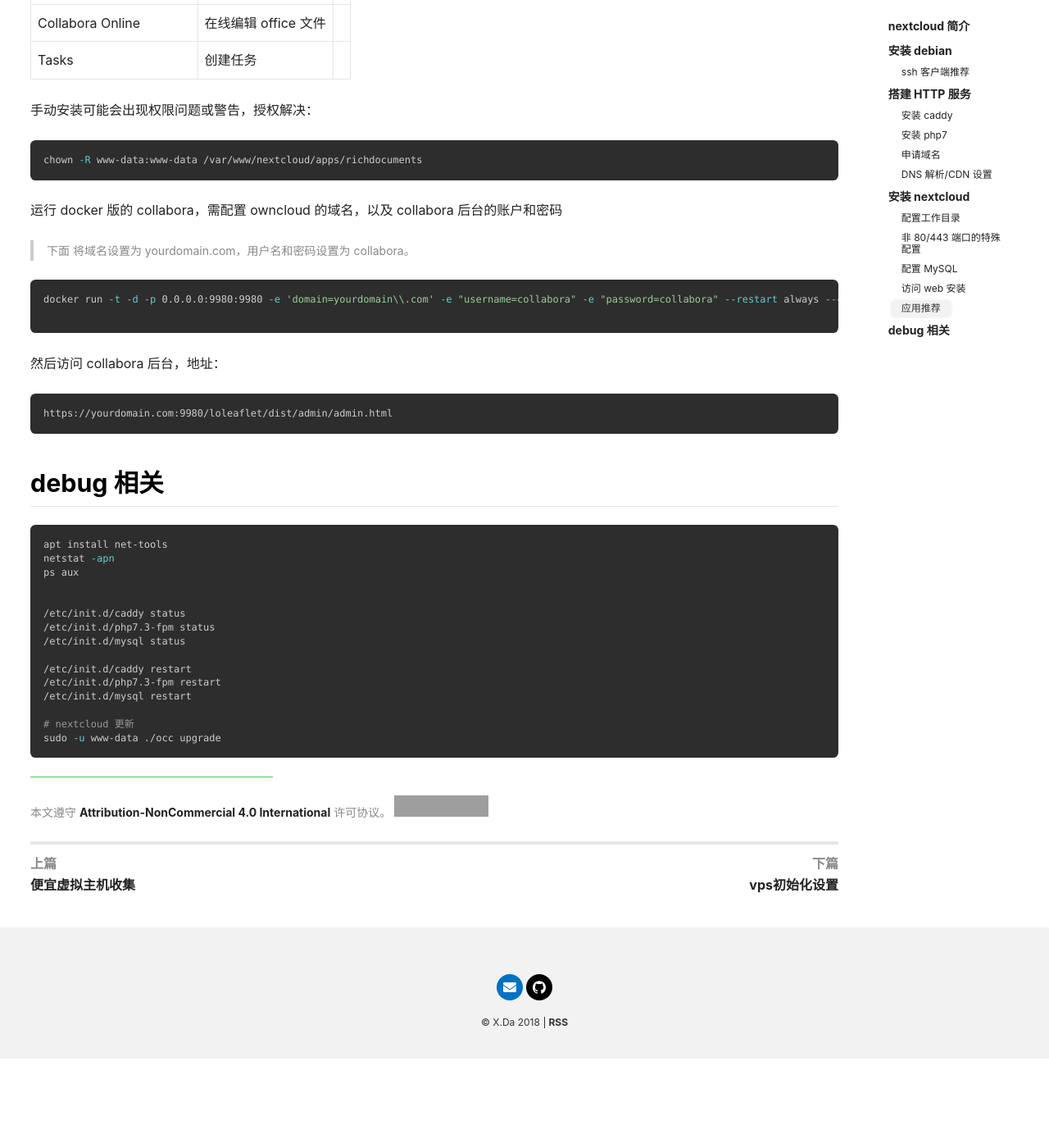
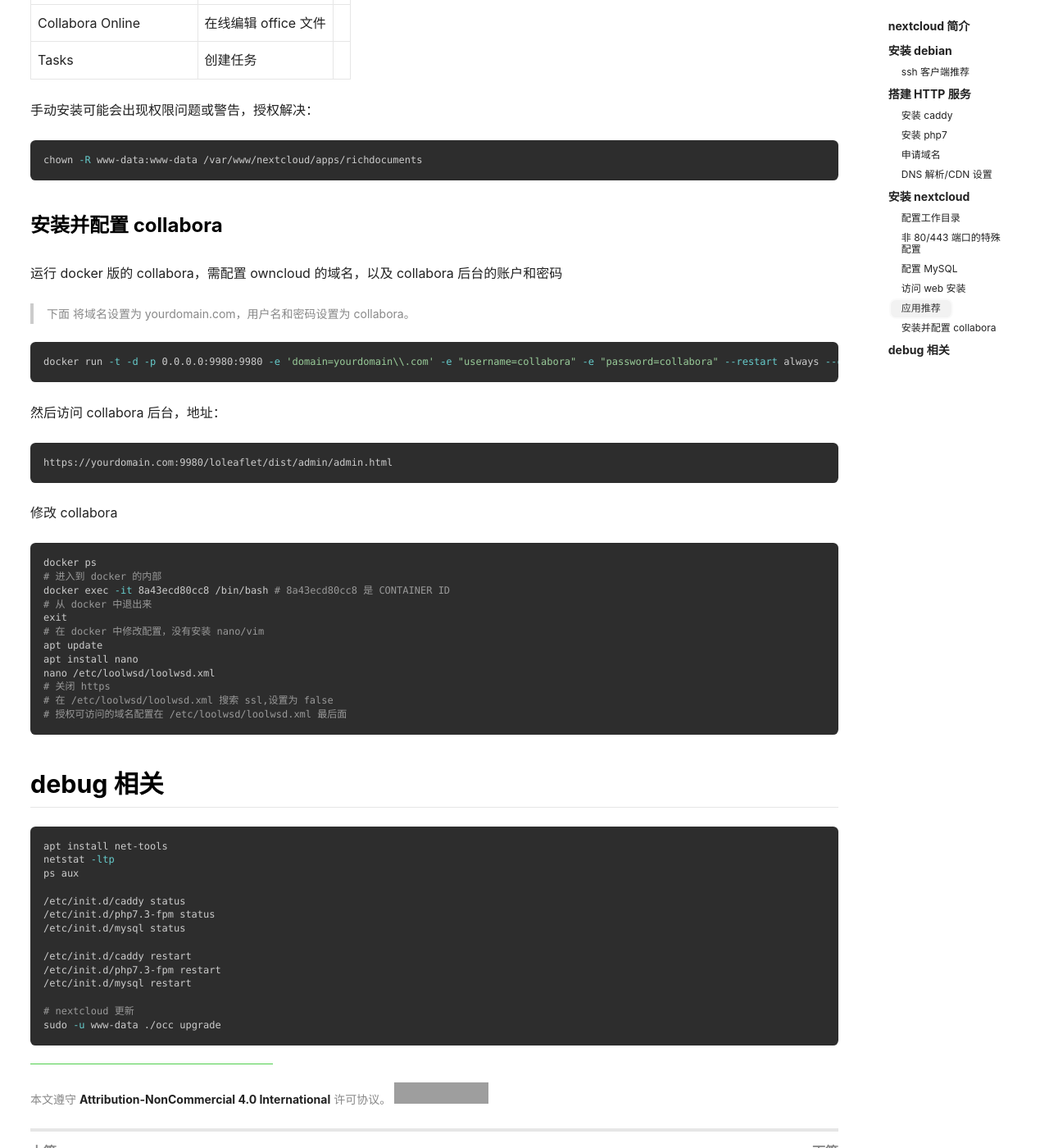
Before and after one commit to thianda91/thianda91.github.io, a Jekyll site: the page built from _posts/2018-12-27-install-nextcloud.md, in a window 1280 px wide and 1400 px high, scrolled down 8575 px. Shown: the whole window at 82% size. Built offline with Jekyll 4.4.1, drawn with Linux system fonts in a browser that asks for light colours; nearby versions of some CDN libraries; comment, search, counter and statistics services are not loaded; before the commit the page ends 9866 px from its top, so only the background shows below that; grey boxes are pictures that could not be loaded.

Commit message:
auto update

````diff
--- a/_posts/2018-12-27-install-nextcloud.md
+++ b/_posts/2018-12-27-install-nextcloud.md
@@ -381,13 +381,13 @@
 | Collabora Online         | 在线编辑 office 文件 |      |
 | Tasks                    | 创建任务             |      |
 
-
-
 手动安装可能会出现权限问题或警告，授权解决：
 
 ```sh
 chown -R www-data:www-data /var/www/nextcloud/apps/richdocuments
 ```
+
+### 安装并配置 collabora
 
 运行 docker 版的 collabora，需配置 owncloud 的域名，以及 collabora 后台的账户和密码
 
@@ -395,7 +395,6 @@
 
 ```sh
 docker run -t -d -p 0.0.0.0:9980:9980 -e 'domain=yourdomain\\.com' -e "username=collabora" -e "password=collabora" --restart always --cap-add MKNOD collabora/code
-
 ```
 
 然后访问 collabora 后台，地址：
@@ -404,15 +403,29 @@
 https://yourdomain.com:9980/loleaflet/dist/admin/admin.html
 ```
 
+修改 collabora
 
+```sh
+docker ps
+# 进入到 docker 的内部
+docker exec -it 8a43ecd80cc8 /bin/bash # 8a43ecd80cc8 是 CONTAINER ID
+# 从 docker 中退出来
+exit
+# 在 docker 中修改配置，没有安装 nano/vim
+apt update
+apt install nano
+nano /etc/loolwsd/loolwsd.xml
+# 关闭 https
+# 在 /etc/loolwsd/loolwsd.xml 搜索 ssl,设置为 false
+# 授权可访问的域名配置在 /etc/loolwsd/loolwsd.xml 最后面
+```
 
 ## debug 相关
 
 ```sh
 apt install net-tools
-netstat -apn
+netstat -ltp
 ps aux
-
 
 /etc/init.d/caddy status
 /etc/init.d/php7.3-fpm status
````
